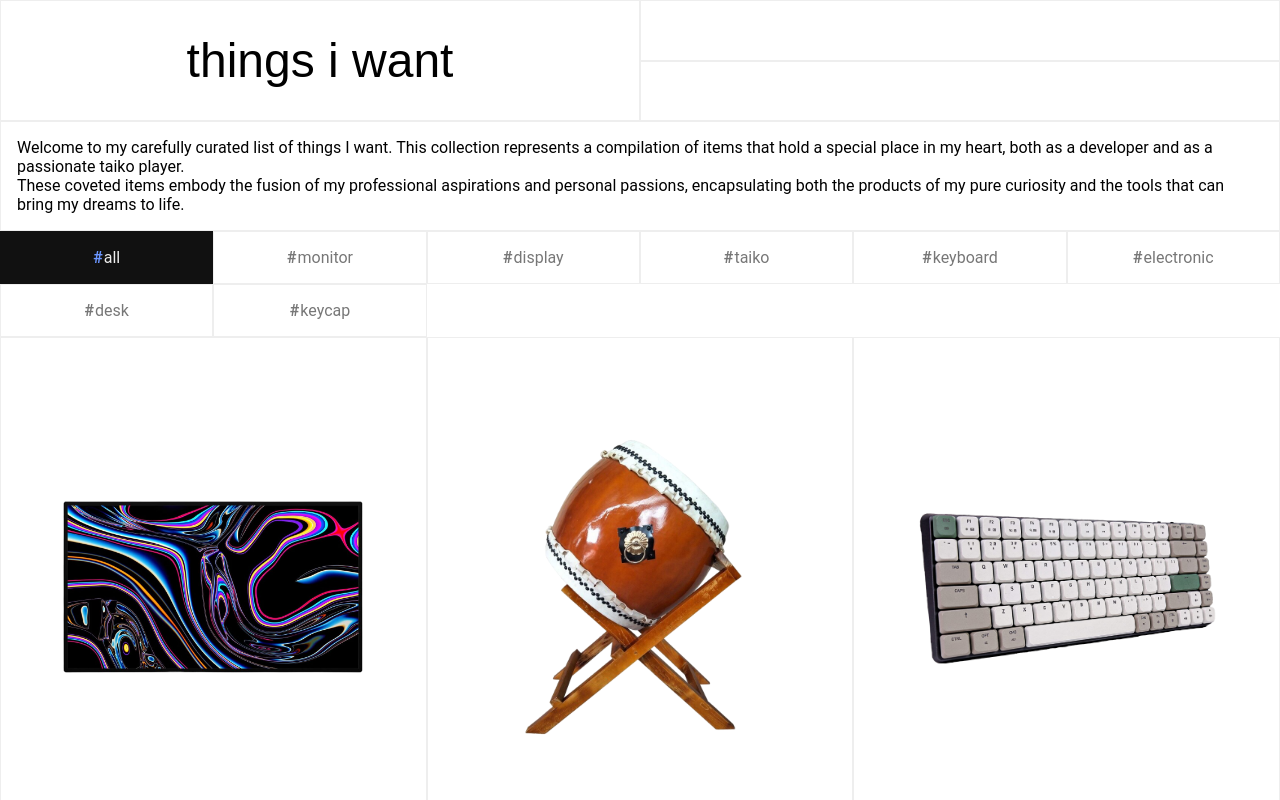
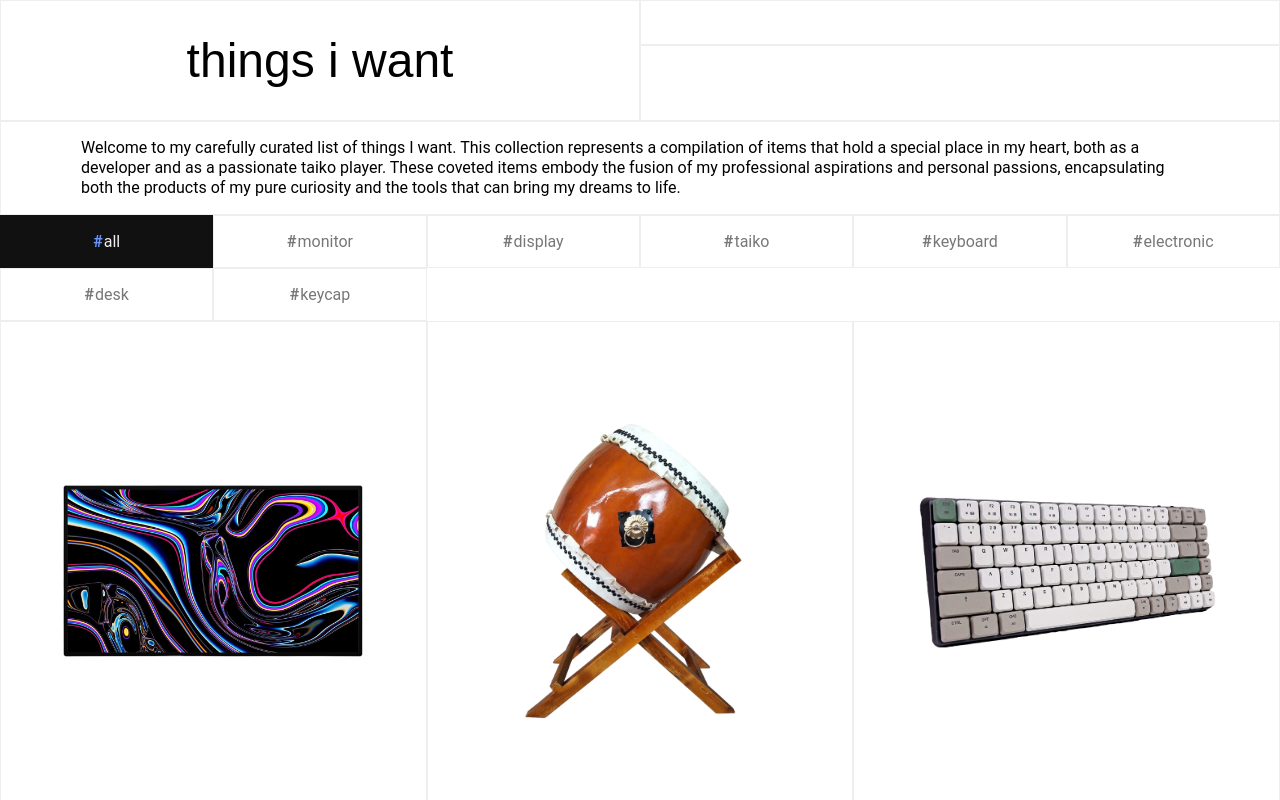
Before and after one commit to img9417/things-i-want, a Svelte app: page / in a window 1280 px wide. Shown: the top 800 px of the page. Built offline with nearby package versions, Linux system fonts and the light colour scheme; a web font is replaced by a local one.

Commit message:
header mobile padding added

```diff
--- a/src/Header.svelte
+++ b/src/Header.svelte
@@ -3,14 +3,17 @@
 
 <header>
   <div class='header-title grid-item'>things i want</div>
-  <div class='hello grid-item'>Hello!</div>
+  <div class='hello grid-item'>
+    <a href="https://blog.jiieu.com" target="_blank" rel="noopener noreferrer">https://blog.jiieu.com</a>
+
+  </div>
   <div class='email grid-item'>
     <a href="mailto:hello@jiieu.com">hello@jiieu.com</a>
   </div>
   <div class='header-desc grid-item'>
     Welcome to my carefully curated list of things I want.
     This collection represents a compilation of items that hold a special place in my heart,
-    both as a developer and as a passionate taiko player. <br />
+    both as a developer and as a passionate taiko player.
     These coveted items embody the fusion of my professional
     aspirations and personal passions, encapsulating both the products of my pure curiosity and the tools that can bring my dreams to life.
   </div>
@@ -33,14 +36,9 @@
     padding: 1rem;
   }
 
-  .hello,
-  .email {
-    color: white;
-  }
-
-  .hello:hover,
   .email:hover {
     background-color: #111;
+    color: #eee;
     transition: all 0.2s ease-in-out;
   }
 
@@ -52,6 +50,15 @@
     justify-content: center;
     align-items: center;
       flex-wrap: wrap;
+  }
+
+  .hello {
+    display: none;
+  }
+
+  .email {
+    color: #777;
+    padding: 1rem 0;
   }
 
   a {
@@ -70,6 +77,21 @@
     .header-desc {
       font-size: 1rem;
       grid-column: 1 / span 2;
+      line-height: 1.25;
+    }
+
+      .hello {
+        display: flex;
+      }
+    .hello,
+    .email {
+      color: white;
+    }
+
+    .hello:hover,
+    .email:hover {
+      background-color: #111;
+      transition: all 0.2s ease-in-out;
     }
   }
 
@@ -77,6 +99,9 @@
       .header-title {
         font-size: 3rem;
       }
+      .header-desc {
+        padding: 1rem 5rem;
+      }
     }
 
 </style>
```
